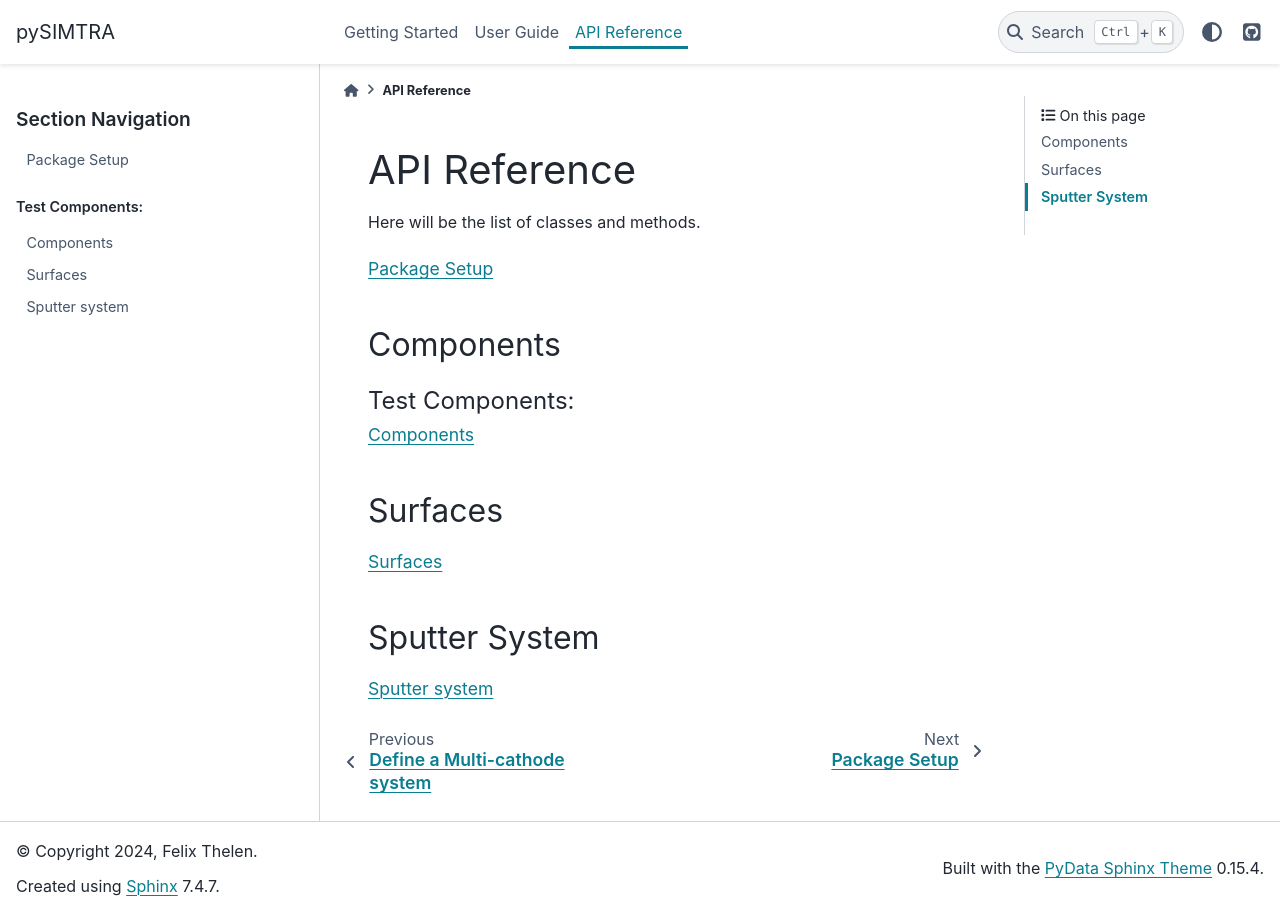
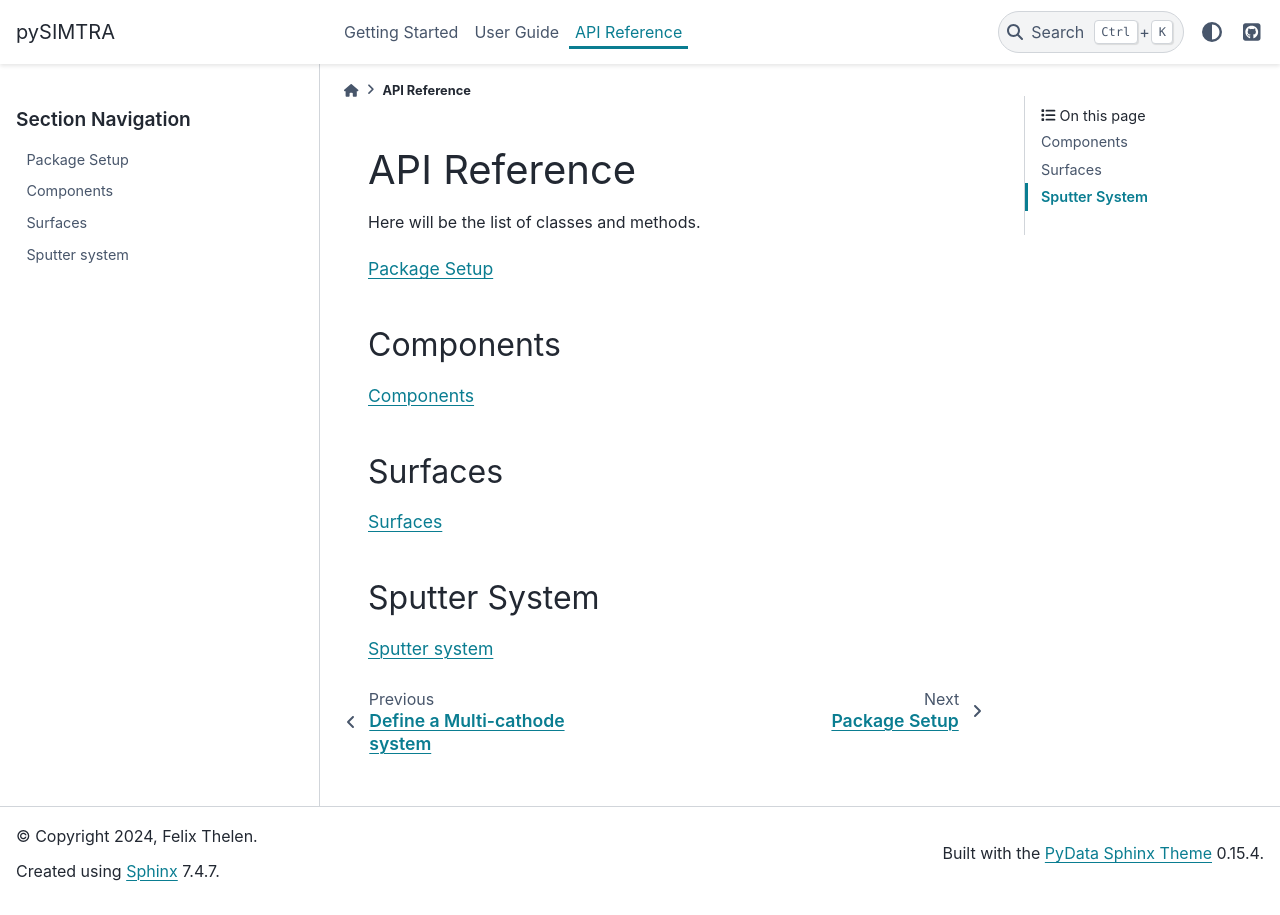
Before and after one commit to felixthln/pysimtra, a Sphinx documentation site: the page built from docs/source/api_reference/index.rst, in a window 1280 px wide. Built offline with Sphinx 7.4.7 and the PyData theme 0.15.4, drawn with Linux system fonts in a browser that asks for light colours.

Commit message:
Tested autodocumenting classes (6)

```diff
--- a/docs/source/api_reference/index.rst
+++ b/docs/source/api_reference/index.rst
@@ -10,8 +10,6 @@ Components
 ----------
 
 .. toctree::
-   :caption: Test Components:
-
    components
 
 Surfaces
```
